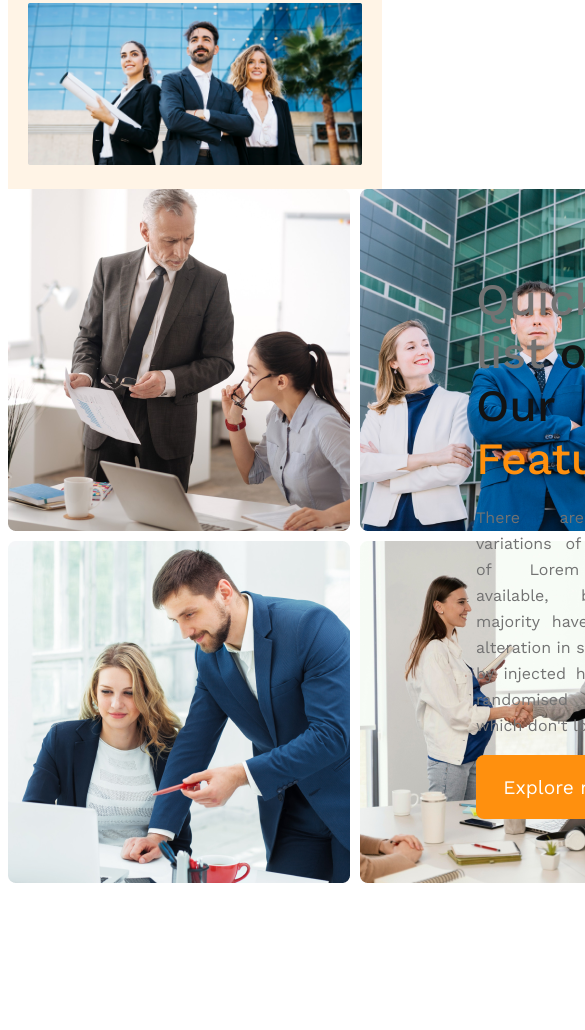
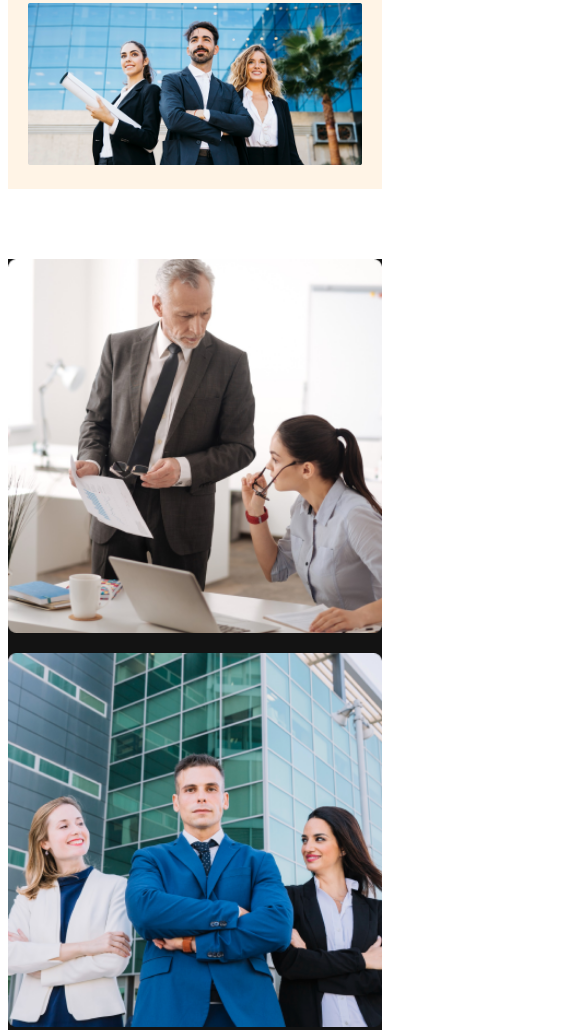
Before and after one commit to meheditonmoy/g3-architects, a plain HTML site: page index.html in a window 390 px wide. Shown: the part 827-1857 px from the top of the page, 585 px wide, since content can reach past the window. Before the commit the page ends 1718 px from the top, so only its background shows below. Drawn offline with nearby package versions, Linux system fonts and the light colour scheme.

Commit message:
finished teams responsive

```diff
--- a/style/architectic.css
+++ b/style/architectic.css
@@ -66,7 +66,7 @@ nav ul a {
 }
 
 .banner-desc {
-    color: #131313;
+    color: #727272;
     font-size: 1rem;
     font-weight: 400px;
 }
@@ -76,46 +76,34 @@ nav ul a {
     width: 100%;
 }
 
-/* responsive media quary */
-/* mobile device */
-@media screen and (max-width: 576px) {
-    .header {
-        padding: 20px;
-    }
-
-    nav {
-        flex-direction: column;
-    }
-}
-
-/* tablet or medium device */
-@media screen and (min-width:576px) and (max-width:992px) {
-    .header {
-        padding: 50px;
-    }
-
-    nav {
-        flex-direction: column;
-    }
-}
 
 /* main style start */
 main {
-    max-width: 1440px;
+    max-width: 1200px;
     margin: 0 auto;
+    background-color: #131313;
 }
 
 .teams-container {
     display: flex;
+    justify-content: center;
     align-items: center;
-    gap: 24px;
+    gap: 18px;
+    padding: 0 100px 0 150px;
+    margin-top: 70px;
 }
 
 .teams-container-img {
     display: grid;
     grid-template-columns: repeat(2, 1fr);
-    gap: 10px;
     width: 100%;
+    gap: 20px;
+
+
+}
+.teams-container-img img{
+    width: 100%;
+
 }
 
 .teams-desc {
@@ -148,3 +136,45 @@ main {
     line-height: 26px;
     text-align: justify;
 }
+
+
+/* responsive media quary */
+/* mobile device */
+@media screen and (max-width: 576px) {
+    .header {
+        padding: 20px;
+    }
+
+    nav{
+        flex-direction: column;
+    }
+    .teams-container{
+        flex-direction: column;
+        padding: 0;
+    }
+    .teams-container-img{
+        grid-template-columns: 1fr;
+        width: 100%;
+        padding: 0 ;
+        margin: 0;
+    }
+    .teams-desc{
+        padding: 20px;
+    }
+}
+
+/* tablet or medium device */
+@media screen and (min-width:576px) and (max-width:992px) {
+    .header {
+        padding: 50px;
+    }
+
+    nav,
+    .teams-container
+    {
+        flex-direction: column;
+    }
+    .teams-container-img{
+        grid-template-columns: repeat(2, 1fr);
+    }
+}
```
